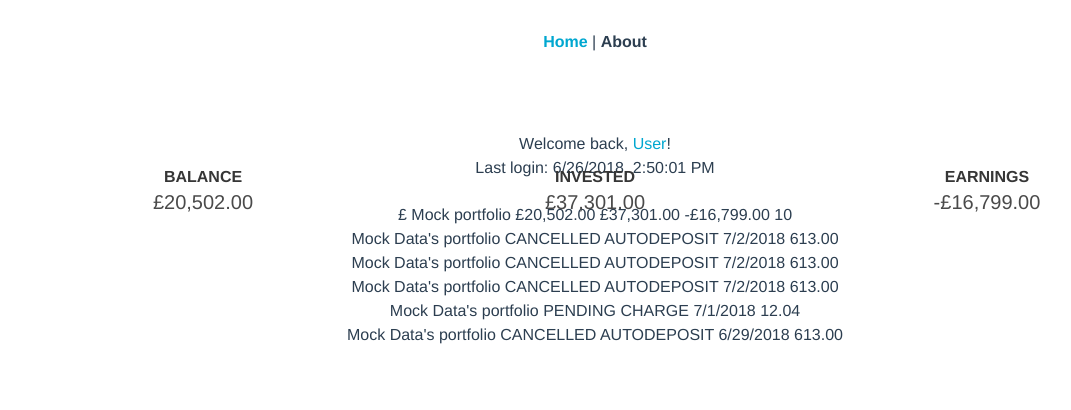
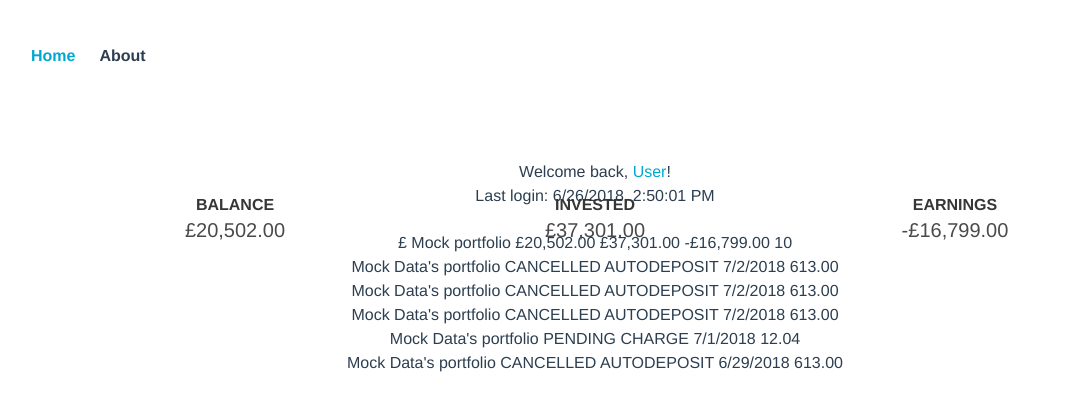
Before and after one commit to david-dlc-cerezo/account-overview, a Vue app: page / in a window 1280 px wide. Shown: the top 410 px of the page, without its empty margins (45-1116 px from the left). Built offline with nearby package versions, Linux system fonts and the light colour scheme.

Commit message:
Navigation layout

```diff
--- a/src/App.vue
+++ b/src/App.vue
@@ -1,11 +1,15 @@
 <template>
-  <div id="app">
-    <div id="nav">
-      <router-link to="/">Home</router-link> |
-      <router-link to="/about">About</router-link>
-    </div>
-    <router-view/>
-  </div>
+  <section id="app">
+    <nav id="nav" class="navbar" role="navigation" aria-label="main navigation">
+      <div class="navbar-menu container">
+        <div class="navbar-start">
+          <router-link class="navbar-item" to="/">Home</router-link>
+          <router-link class="navbar-item" to="/about">About</router-link>
+        </div>
+      </div>
+    </nav>
+    <router-view class="container"/>
+  </section>
 </template>
 
 <style>
```
